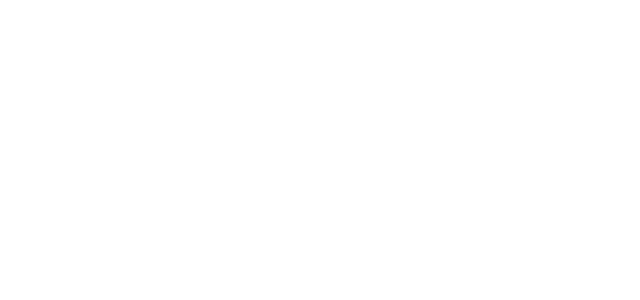
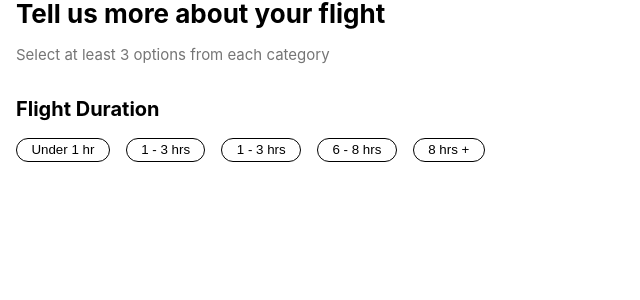
Before and after one commit to LeightonGuang/aero-dynamic-british-airways-frontend-hackathon, a React (Create React App) app: page /result in a window 1280 px wide. Before the commit this address had no page. Shown: the top 300 px of the page, without its empty margins (0-640 px from the left). Built offline with nearby package versions, Linux system fonts and the light colour scheme.

Commit message:
feat: add result page path

```diff
--- a/src/App.js
+++ b/src/App.js
@@ -1,12 +1,12 @@
-
 import { BrowserRouter, Route, Routes } from "react-router-dom";
+import ResultPage from "./pages/ResultPage/ResultPage";
 
 export default function App() {
   return (
     <div className="App">
       <BrowserRouter>
         <Routes>
-          <Route />
+          <Route path="/result" element={<ResultPage />} />
         </Routes>
       </BrowserRouter>
     </div>
```
